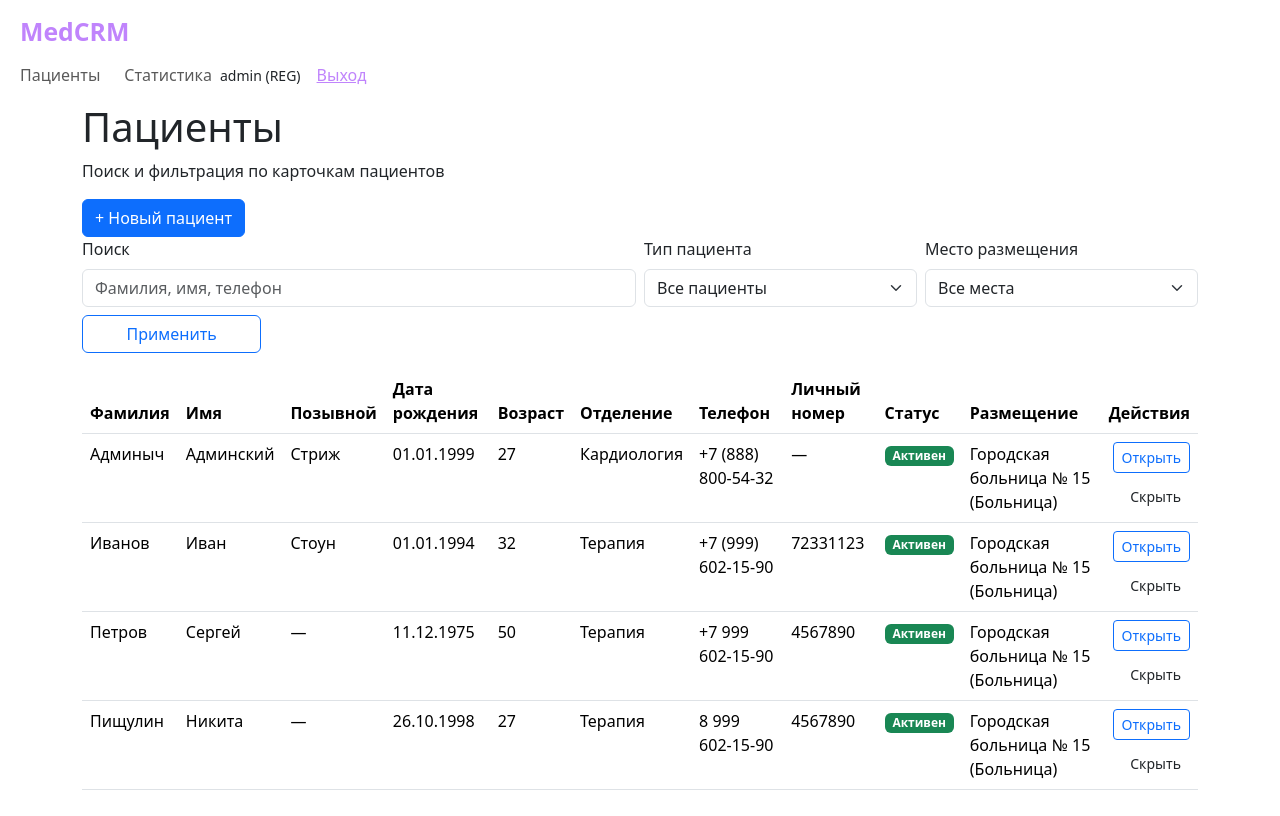
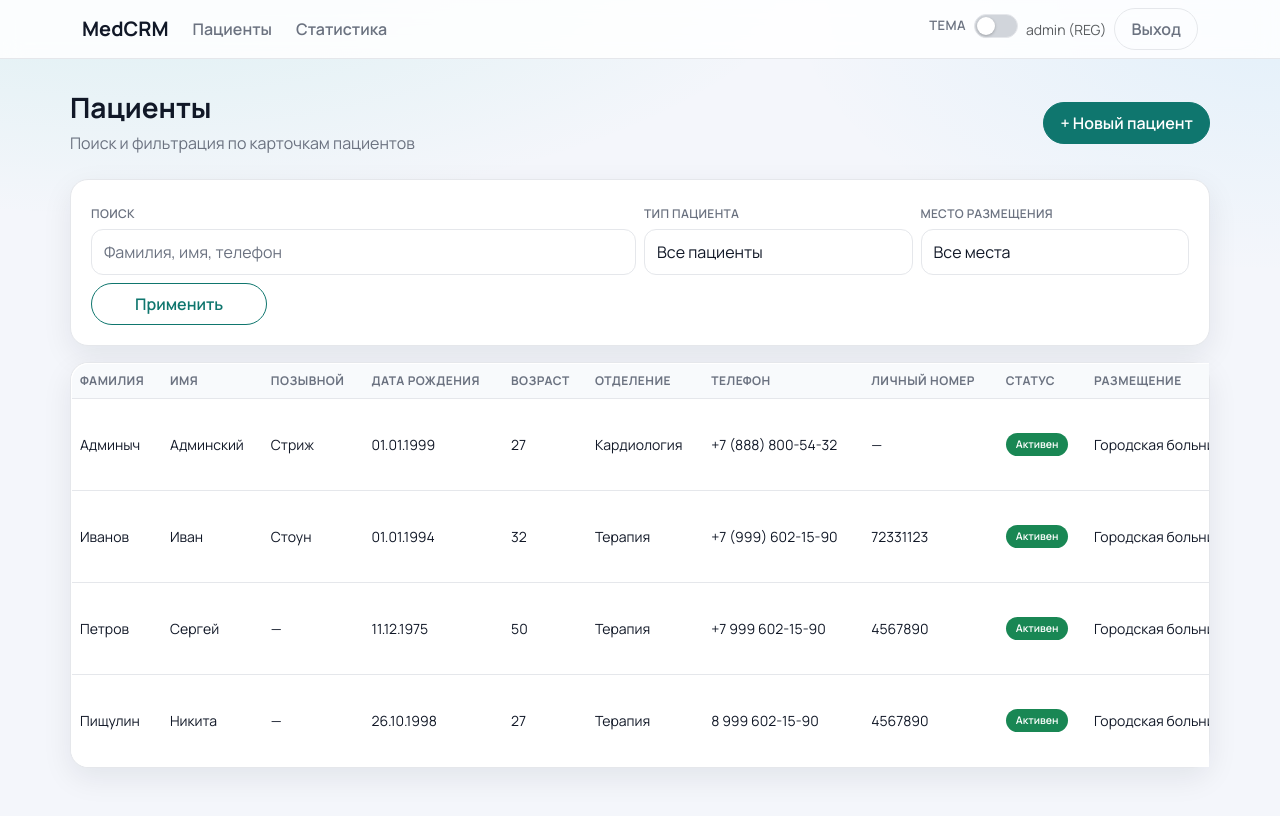
Before and after one commit to nikita-57/CRM_Hospital, a Django app: page /patients/ in a window 1280 px wide. Before the commit the page ends 790 px from the top, so only its background shows below. Run offline with Django 5.2, Linux system fonts and the light colour scheme; a user stored in the database is signed in; data comes from the database, SQL or seed files in the repository; both versions use the stored data as it was after the commit.

Commit message:
redesign patient list page

```diff
--- a/templates/base.html
+++ b/templates/base.html
@@ -6,79 +6,60 @@
     <meta charset="utf-8">
     <title>{% block title %}MedCRM{% endblock %}</title>
     <meta name="viewport" content="width=device-width, initial-scale=1">
+    <script>
+        (function () {
+            const savedTheme = localStorage.getItem('theme');
+            const prefersDark = window.matchMedia && window.matchMedia('(prefers-color-scheme: dark)').matches;
+            const theme = savedTheme || (prefersDark ? 'dark' : 'light');
+            document.documentElement.setAttribute('data-theme', theme);
+        })();
+    </script>
     <link href="https://cdn.jsdelivr.net/npm/bootstrap@5.3.3/dist/css/bootstrap.min.css" rel="stylesheet">
     <link rel="stylesheet" href="https://cdn.jsdelivr.net/npm/flatpickr/dist/flatpickr.min.css">
     <link rel="stylesheet" href="https://fonts.googleapis.com/css2?family=Manrope:wght@300;400;500;600;700&display=swap">
     <style>
-        /* Тёмная тема (по умолчанию) */
         :root {
-            --bg: #0f0f14;
-            --surface: #1a1a2e;
-            --surface-muted: #24243e;
-            --text: #e0e0ff;
-            --muted: #9ca3af;
-            --line: #3a3a5d;
-            --accent: #a855f7;
-            --accent-strong: #8b4cf0;
-            --danger: #f87171;
-            --shadow: 0 8px 24px rgba(10, 10, 30, 0.4);
+            --bg: #f4f6fb;
+            --surface: #ffffff;
+            --surface-muted: #f8fafc;
+            --text: #111827;
+            --muted: #6b7280;
+            --line: #e5e7eb;
+            --accent: #0f766e;
+            --accent-strong: #0b5d56;
+            --shadow: 0 10px 30px rgba(15, 23, 42, 0.08);
             --radius: 18px;
             --radius-sm: 12px;
+            --table-row-hover: #f4f7fb;
+            --nav-bg: rgba(255, 255, 255, 0.85);
+            --switch-bg: #d1d5db;
+            --switch-dot: #ffffff;
         }
 
-        /* Светлая тема */
-        .light-theme {
-            --bg: #f8fafc;
-            --surface: #ffffff;
-            --surface-muted: #f1f5f9;
-            --text: #0f172a;
-            --muted: #64748b;
-            --line: #cbd5e1;
-            --accent: #7c3aed;
-            --accent-strong: #6d28d9;
-            --danger: #dc2626;
-            --shadow: 0 4px 6px rgba(0, 0, 0, 0.1);
-
-        .page-title {
-            color: #ffffff;
-            text-shadow: 0 0 10px rgba(168, 85, 247, 0.4);
-            font-weight: 700;
-        }
-
-        .kpi-card h3 {
-            color: #c084fc;
-            text-shadow: 0 0 8px rgba(192, 132, 252, 0.3);
-        }
-
-        .btn-primary {
-            box-shadow: 0 0 12px rgba(168, 85, 247, 0.3);
-            transition: all 0.3s ease;
-        }
-
-        .btn-primary:hover {
-            box-shadow: 0 0 20px rgba(168, 85, 247, 0.6);
+        [data-theme="dark"] {
+            --bg: #0f172a;
+            --surface: #111827;
+            --surface-muted: #1f2937;
+            --text: #f3f4f6;
+            --muted: #9ca3af;
+            --line: #374151;
+            --accent: #14b8a6;
+            --accent-strong: #0d9488;
+            --shadow: 0 14px 36px rgba(2, 6, 23, 0.45);
+            --table-row-hover: #1f2937;
+            --nav-bg: rgba(17, 24, 39, 0.88);
+            --switch-bg: #334155;
+            --switch-dot: #e5e7eb;
         }
 
         body {
-        font-family: "Manrope", system-ui, sans-serif;
+            font-family: "Manrope", system-ui, -apple-system, "Segoe UI", sans-serif;
             color: var(--text);
-        background: var(--bg);
+            background: radial-gradient(1200px 500px at 10% -10%, rgba(20, 184, 166, 0.12) 0%, transparent 60%),
+                radial-gradient(900px 500px at 100% 0%, rgba(14, 165, 233, 0.08) 0%, transparent 55%),
+                var(--bg);
             min-height: 100vh;
-        transition: background 0.3s ease, color 0.3s ease;
-}
-
-.container-lg .table,
-.app-main .table,
-.card-surface .table {
-    background: var(--surface) !important;
-}
-
-.container-lg .table th,
-.container-lg .table td,
-.card-surface .table th,
-.card-surface .table td {
-    background: var(--surface) !important;
-    color: var(--text) !important;
+            transition: background-color 0.25s ease, color 0.25s ease;
         }
 
         a {
@@ -87,22 +68,37 @@
         }
 
         .app-nav {
-    background: rgba(10, 10, 20, 0.8);
+            background: var(--nav-bg);
             border-bottom: 1px solid var(--line);
-    backdrop-filter: blur(12px);
-    box-shadow: 0 4px 12px rgba(0, 0, 0, 0.3);
+            backdrop-filter: blur(10px);
+        }
+
+        .app-nav .navbar-brand {
+            font-weight: 700;
+            color: var(--text);
         }
 
         .app-nav .nav-link {
             color: var(--muted);
             font-weight: 600;
-    transition: color 0.3s ease;
         }
 
         .app-nav .nav-link:hover,
         .app-nav .nav-link.active {
-    color: #c084fc;
-    text-shadow: 0 0 6px rgba(192, 132, 252, 0.4);
+            color: var(--text);
+        }
+
+        [data-theme="dark"] .app-nav .navbar-brand {
+            color: #f8fafc !important;
+        }
+
+        [data-theme="dark"] .app-nav .nav-link {
+            color: #cbd5e1 !important;
+        }
+
+        [data-theme="dark"] .app-nav .nav-link:hover,
+        [data-theme="dark"] .app-nav .nav-link.active {
+            color: #ffffff !important;
         }
 
         .app-main {
@@ -248,14 +199,21 @@
         textarea,
         input,
         select {
-    background-color: var(--surface-muted);
+            border-radius: var(--radius-sm);
             border-color: var(--line);
+            background: var(--surface);
             color: var(--text);
-    transition: border-color 0.3s ease, box-shadow 0.3s ease;
+            padding: 10px 12px;
         }
 
-.form-control::placeholder,
-.form-select::placeholder {
+        .card-surface input,
+        .card-surface select,
+        .card-surface textarea {
+            width: 100%;
+            display: block;
+        }
+
+        .form-control::placeholder {
             color: var(--muted);
         }
 
@@ -306,62 +262,54 @@ select:focus {
             background: transparent;
             border: 1px solid var(--line);
             color: var(--muted);
-    transition: all 0.3s ease;
         }
 
         .btn-ghost:hover {
             color: var(--text);
             border-color: var(--accent);
-    background: rgba(168, 85, 247, 0.05);
         }
 
-        /* Гарантируем тёмный стиль для всех таблиц */
-/* Принудительная темная тема для таблиц */
-.table,
-.table > thead > tr > th,
-.table > tbody > tr > td,
-.table > tfoot > tr > td {
-    background-color: var(--surface) !important;
-    color: var(--text) !important;
-    border-color: var(--line) !important;
+        .table {
+            background: var(--surface);
+            border-radius: var(--radius);
+            overflow: hidden;
+            border: 1px solid var(--line);
+            table-layout: fixed;
+            min-width: 1200px;
+            color: var(--text);
+            --bs-table-bg: var(--surface);
+            --bs-table-color: var(--text);
+            --bs-table-border-color: var(--line);
+            --bs-table-striped-bg: var(--surface-muted);
+            --bs-table-striped-color: var(--text);
+            --bs-table-hover-bg: var(--table-row-hover);
+            --bs-table-hover-color: var(--text);
+            --bs-table-accent-bg: transparent;
         }
 
-.table > thead > tr > th {
-    background-color: var(--surface-muted) !important;
-    color: var(--muted) !important;
-    font-weight: 600;
+        .table thead th {
+            background: var(--surface-muted);
+            color: var(--muted);
             text-transform: uppercase;
+            font-size: 12px;
             letter-spacing: 0.04em;
-    font-size: 12px;
-    border-bottom: 2px solid var(--line) !important;
         }
 
-.table > tbody > tr {
-    transition: all 0.3s ease;
-    height: 50px;
-    border-bottom: 1px solid var(--line);
+        .table tbody td {
+            font-size: 14px;
         }
 
-.table > tbody > tr:hover {
-    background-color: rgba(168, 85, 247, 0.15) !important;
-    transform: scale(1.005);
-    box-shadow: 0 2px 8px rgba(168, 85, 247, 0.15);
+        .table tbody tr:hover {
+            background: var(--table-row-hover);
         }
 
-.table > tbody > tr:last-child {
-    border-bottom: none;
+        .table th,
+        .table td {
+            vertical-align: middle;
+            white-space: nowrap;
+            border-color: var(--line);
         }
 
-.table > th,
-.table > td {
-    vertical-align: middle;
-    white-space: nowrap;
-    padding: 12px 10px;
-    text-align: left;
-    border-bottom: 1px solid var(--line);
-}
-
-/* Обрезка длинных ячеек */
         .table td:nth-child(1),
         .table td:nth-child(2),
         .table td:nth-child(3),
@@ -393,6 +340,40 @@ select:focus {
             width: 140px;
             min-width: 140px;
             white-space: nowrap;
+        }
+
+        .patients-table {
+            table-layout: auto;
+            min-width: 1500px;
+        }
+
+        .patients-table th,
+        .patients-table td {
+            white-space: nowrap;
+            overflow: visible;
+            text-overflow: clip;
+        }
+
+        .patients-table th:nth-child(n),
+        .patients-table td:nth-child(n) {
+            overflow: visible !important;
+            text-overflow: clip !important;
+        }
+
+        .patients-table th:nth-child(10),
+        .patients-table td:nth-child(10) {
+            white-space: normal;
+            min-width: 280px;
+        }
+
+        .patients-table th:nth-child(11),
+        .patients-table td:nth-child(11) {
+            min-width: 170px;
+            width: 170px;
+        }
+
+        .patients-actions {
+            min-width: 132px;
         }
 
         .badge {
@@ -411,125 +394,111 @@ select:focus {
         }
 
         .alert {
-    background: var(--surface-muted);
+            border-radius: var(--radius-sm);
             border: 1px solid var(--line);
-    color: var(--text);
-    border-radius: var(--radius-sm);
-    padding: 12px 16px;
-}
-        .user-info {
-    color: #c084fc; /* Фиолетовый акцент — как у активных элементов */
-    font-weight: 500;
-    letter-spacing: -0.1px;
-    opacity: 0.9;
-    transition: color 0.3s ease;
         }
 
-
-
-.navbar .d-flex a.btn-logout,
-button.btn-logout,
-a.btn-logout {
-    color: #c084fc !important;
-    background: transparent !important;
-    border: none !important;
-    font-size: 13px !important;
-    padding: 0 !important;
-    margin: 0 !important;
-    font-weight: 500 !important;
-    letter-spacing: -0.1px !important;
-    text-decoration: none !important;
-    outline: none !important;
-    cursor: pointer;
-    line-height: 1 !important;
-    /* Активируем плавные эффекты */
-    transition: all 0.3s ease !important;
+        [data-theme="dark"] .text-muted {
+            color: var(--muted) !important;
         }
 
-.navbar .d-flex a.btn-logout:hover,
-.navbar .d-flex a.btn-logout:focus,
-button.btn-logout:hover,
-a.btn-logout:hover,
-a.btn-logout:focus {
-    color: #a855f7 !important;
-    text-shadow:
-        0 0 6px rgba(168, 85, 247, 0.5),
-        0 0 12px rgba(168, 85, 247, 0.4),
-        0 0 20px rgba(168, 85, 247, 0.3) !important;
-    background: transparent !important;
-    transform: scale(1.02);
+        [data-theme="dark"] .text-dark,
+        [data-theme="dark"] .text-body,
+        [data-theme="dark"] .text-black,
+        [data-theme="dark"] .text-secondary {
+            color: var(--text) !important;
         }
 
-.navbar-brand {
-    color: #c084fc !important;
-    font-weight: 700;
-    font-size: 1.55rem;
-    letter-spacing: -0.5px;
-    text-decoration: none;
+        [data-theme="dark"] .table-secondary,
+        [data-theme="dark"] .table-secondary > th,
+        [data-theme="dark"] .table-secondary > td {
+            background-color: var(--surface-muted) !important;
+            color: var(--text) !important;
+            border-color: var(--line) !important;
+        }
+
+        [data-theme="dark"] .page-link {
+            background-color: var(--surface);
+            border-color: var(--line);
+            color: var(--text);
+        }
+
+        [data-theme="dark"] .page-link:hover {
+            background-color: var(--surface-muted);
+            color: var(--text);
+        }
+
+        .theme-toggle {
             display: flex;
             align-items: center;
             gap: 8px;
-    transition: all 0.3s ease;
+            user-select: none;
+            font-size: 13px;
+            color: var(--muted);
+            margin-left: 8px;
         }
 
-.navbar-brand .bi-heart-fill {
-    color: #ec4899 !important; /* Розовое сердце */
-    transition: transform 0.3s ease, color 0.3s ease;
+        .theme-toggle input {
+            position: absolute;
+            opacity: 0;
+            pointer-events: none;
         }
 
-.navbar-brand:hover .bi-heart-fill {
-    transform: scale(1.2) rotate(10deg);
-    color: #f97316 !important;
-    text-shadow: 0 0 8px rgba(255, 168, 168, 0.6);
+        .theme-slider {
+            width: 44px;
+            height: 24px;
+            border-radius: 999px;
+            background: var(--switch-bg);
+            border: 1px solid var(--line);
+            position: relative;
+            transition: background-color 0.2s ease;
+            cursor: pointer;
         }
 
-.navbar-brand:hover {
-    color: #a855f7 !important;
-    text-shadow: 0 0 10px rgba(168, 85, 247, 0.5);
-    transform: scale(1.03);
+        .theme-slider::after {
+            content: "";
+            width: 18px;
+            height: 18px;
+            border-radius: 50%;
+            background: var(--switch-dot);
+            position: absolute;
+            top: 2px;
+            left: 2px;
+            transition: transform 0.2s ease;
+            box-shadow: 0 1px 3px rgba(0, 0, 0, 0.25);
         }
 
+        #theme-toggle:checked + .theme-slider::after {
+            transform: translateX(20px);
+        }
     </style>
 </head>
 
 <body>
     <nav class="navbar navbar-expand-lg app-nav">
-        <div class="d-flex align-items-center gap-2">
         <div class="container-lg">
-            <a class="navbar-brand" href="/"
-                style="color: #c084fc; font-weight: 700; font-size: 1.55rem; display: flex; align-items: center; gap: 8px;">
-                    <i class="bi-heart-fill" style="color: #ec4899;"></i>
-                    MedCRM
-                </a>
+            <a class="navbar-brand" href="/">MedCRM</a>
             <div class="collapse navbar-collapse">
                 <ul class="navbar-nav me-auto gap-2">
                     <li class="nav-item"><a class="nav-link" href="{% url 'web:patients' %}">Пациенты</a></li>
-                    <li class="nav-item">
-                        <a class="nav-link" href="{% url 'web:departments' %}">Статистика</a>
-                    </li>
+                    <li class="nav-item"><a class="nav-link" href="{% url 'web:departments' %}">Статистика</a></li>
                 </ul>
                 <div class="d-flex align-items-center gap-2">
+                    <label class="theme-toggle" for="theme-toggle" title="Переключить тему">
+                        <span>Тема</span>
+                        <input id="theme-toggle" type="checkbox" aria-label="Переключить тему">
+                        <span class="theme-slider"></span>
+                    </label>
                     {% if user.is_authenticated %}
-                    <span class="user-info small">{{ user.get_full_name|default:user.username }} ({{ user.role }})</span>
-                    <form id="logout-form" method="post" action="{% url 'web:logout' %}" style="display: inline;">
+                    <span class="text-muted small">{{ user.get_full_name|default:user.username }} ({{ user.role }})</span>
+                    <form method="post" action="{% url 'web:logout' %}">
                         {% csrf_token %}
+                        <button type="submit" class="btn btn-ghost">Выход</button>
                     </form>
-                        <a href="#"
-                            onclick="event.preventDefault(); document.getElementById('logout-form').submit();"
-                            class="btn-logout"
-                            style="color: #c084fc; transition: all 0.3s ease;"
-                            onmouseover="this.style.textShadow='0 0 6px rgba(168,85,247,0.5), 0 0 12px rgba(168,85,247,0.3)'; this.style.color='#a855f7';"
-                            onmouseout="this.style.textShadow='none'; this.style.color='#c084fc';">
-                            Выход
-                            </a>
-                            <button id="theme-toggle" class="btn btn-ghost" aria-label="Переключить тему">
-                                <i class="bi bi-moon-stars" id="theme-icon"></i>
-                            </button>
                     {% else %}
                     <a class="btn btn-primary" href="{% url 'web:login' %}">Вход</a>
                     {% endif %}
                 </div>
-
             </div>
         </div>
     </nav>
@@ -569,34 +539,19 @@ a.btn-logout:focus {
                 });
             });
 
-        // --- Код переключения темы ---
+            const themeToggle = document.getElementById('theme-toggle');
             const html = document.documentElement;
-        const toggleBtn = document.getElementById('theme-toggle');
-        const icon = document.getElementById('theme-icon');
+            const currentTheme = html.getAttribute('data-theme') || 'light';
+            themeToggle.checked = currentTheme === 'dark';
 
-        if (localStorage.getItem('theme') === 'light') {
-            html.classList.add('light-theme');
-            icon.classList.replace('bi-moon-stars', 'bi-sun');
-        }
-
-        toggleBtn.addEventListener('click', () => {
-            html.classList.toggle('light-theme');
-
-            if (html.classList.contains('light-theme')) {
-                icon.classList.replace('bi-moon-stars', 'bi-sun');
-                localStorage.setItem('theme', 'light');
-            } else {
-                icon.classList.replace('bi-sun', 'bi-moon-stars');
-                localStorage.setItem('theme', 'dark');
-            }
+            themeToggle.addEventListener('change', () => {
+                const theme = themeToggle.checked ? 'dark' : 'light';
+                html.setAttribute('data-theme', theme);
+                localStorage.setItem('theme', theme);
             });
-        // --- Конец кода темы ---
         });
     </script>
-
     {% block extra_scripts %}{% endblock %}
-
-
 </body>
 
 </html>
--- a/templates/patients/list.html
+++ b/templates/patients/list.html
@@ -46,7 +46,7 @@
 
 <div class="card-surface p-0">
     <div class="table-responsive">
-        <table class="table mb-0">
+        <table class="table mb-0 patients-table">
             <thead>
                 <tr>
                     <th>Фамилия</th>
@@ -81,8 +81,8 @@
                         {% endif %}
                     </td>
                     <td>{{ p.facility|default:"—" }}</td>
-                    <td class="text-end">
-                        <div class="d-flex flex-column gap-2 align-items-end">
+                    <td class="text-end patients-actions-cell">
+                        <div class="d-flex flex-column gap-2 align-items-end patients-actions">
                             <a class="btn btn-sm btn-outline-primary" href="{% url 'web:patient_detail' p.id %}">Открыть</a>
                         {% if user.role == "REG" %}
                         {% if p.is_active %}
@@ -103,7 +103,7 @@
                 </tr>
                 {% empty %}
                 <tr>
-                    <td colspan="10" class="text-muted text-center py-4">Ничего не найдено</td>
+                    <td colspan="11" class="text-muted text-center py-4">Ничего не найдено</td>
                 </tr>
                 {% endfor %}
             </tbody>
```
Also changed, not shown: other parts of templates/base.html (+22 -67 lines), db.sqlite3. Lines whose indentation alone changed are shown as unchanged.
